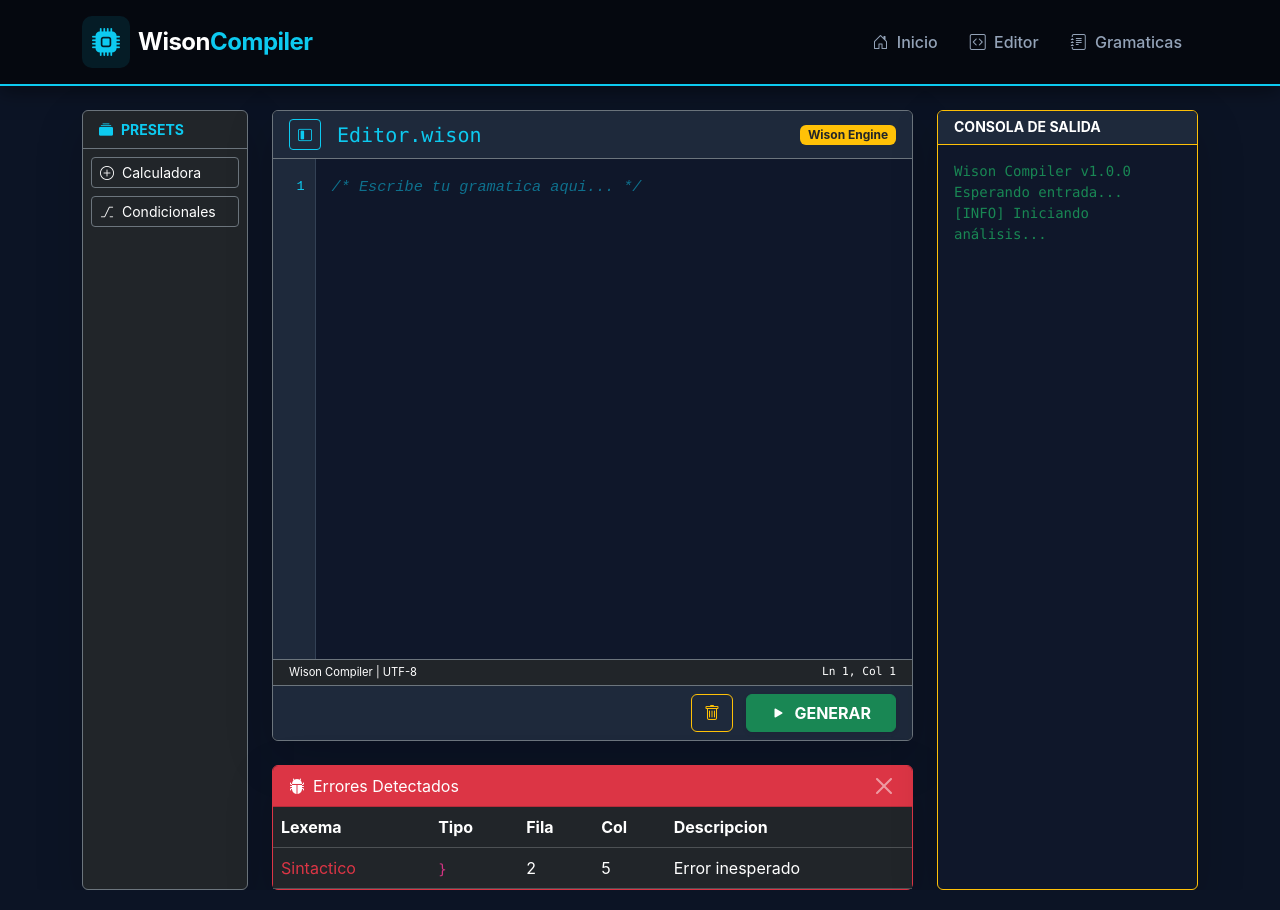
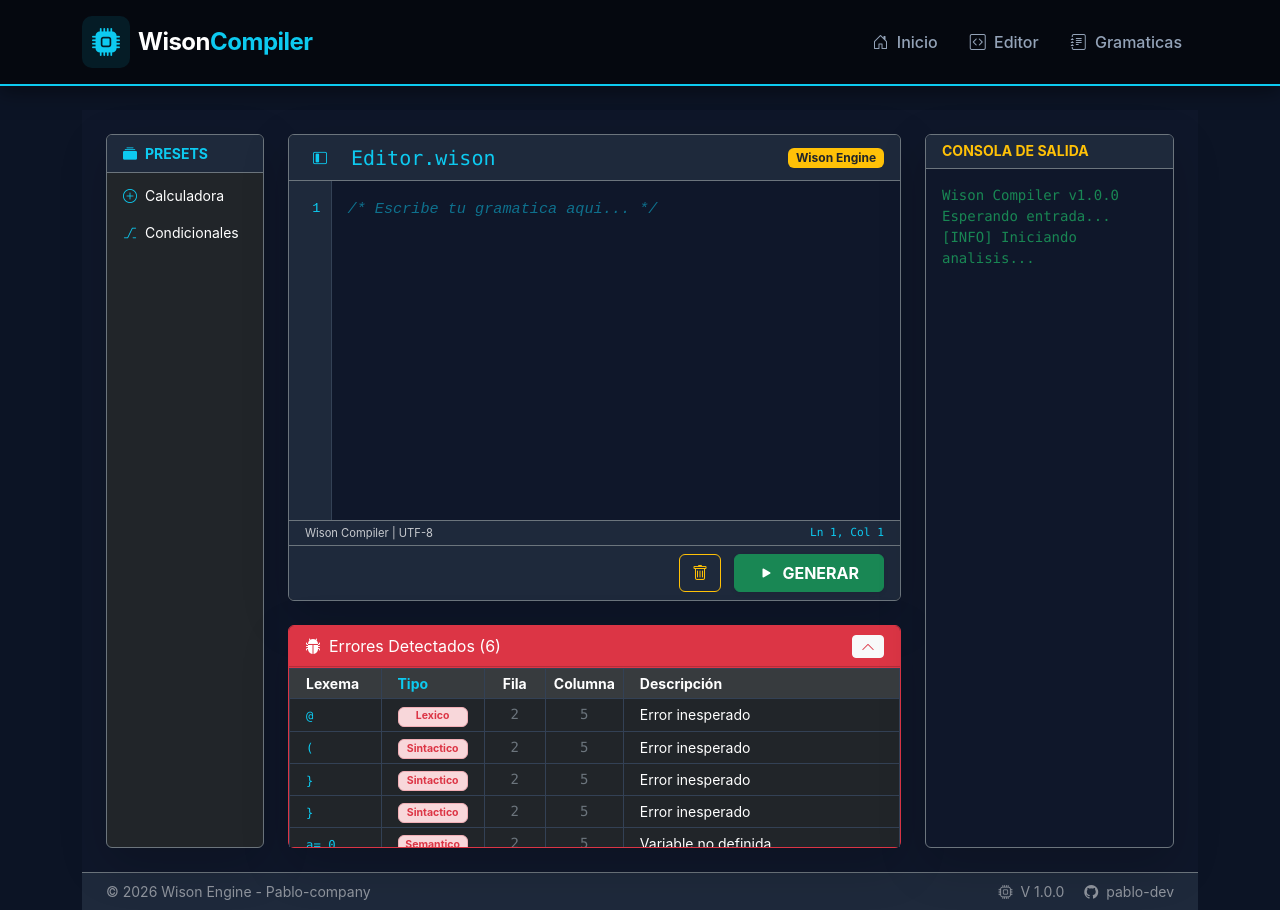
Before and after one commit to pablo-mald03/Practica-No2-Compi-1, a SvelteKit app in the folder web-practica-no2-compi1/: page /editor in a window 1280 px wide. Both pictures are taken after a click on the button "GENERAR". Built offline with nearby package versions, Linux system fonts and the light colour scheme.

Commit message:
Se ha establecido la interfaz para poder generar la gramatica y ver errores

```diff
--- a/web-practica-no2-compi1/src/routes/editor/+page.svelte
+++ b/web-practica-no2-compi1/src/routes/editor/+page.svelte
@@ -1,6 +1,6 @@
 <script>
-    import './editor.css';
-    import { createEditorState } from './editor.svelte.js';
+    import "./editor.css";
+    import { createEditorState } from "./editor.svelte.js";
 
     //Se inicializa el estado
     const e = createEditorState();
@@ -18,62 +18,99 @@
         handleScroll();
         e.actualizarPosicion(event.target);
     }
-
 </script>
 
-<div class="row g-4">
+<div
+    class="container-fluid min-vh-100 d-flex flex-column text-white p-0"
+    style="background-color: #0f172a;"
+>
+    <main class="flex-grow-1 p-4 d-flex flex-column">
+        <div class="row g-4 flex-grow-1">
             {#if e.mostrarPresets}
-        <div class="col-md-2">
-            <div class="card shadow-lg border-secondary bg-dark h-100">
-                <div class="card-header border-secondary text-info small fw-bold">
+                <div class="col-md-2 d-flex flex-column">
+                    <div
+                        class="card shadow-lg border-secondary bg-dark flex-grow-1"
+                    >
+                        <div
+                            class="card-header border-secondary text-info small fw-bold"
+                            style="background-color: #1e293b;"
+                        >
                             <i class="bi bi-collection-fill me-2"></i>PRESETS
                         </div>
                         <div class="card-body p-2">
                             <button
-                        class="btn btn-outline-secondary text-white btn-sm w-100 mb-2 text-start"
+                                class="btn btn-outline-secondary text-white btn-sm w-100 mb-2 text-start border-0"
                                 onclick={() => e.cargarPreset("calculadora")}
                             >
-                        <i class="bi bi-plus-circle me-2"></i>Calculadora
+                                <i class="bi bi-plus-circle me-2 text-info"
+                                ></i>Calculadora
                             </button>
                             <button
-                        class="btn btn-outline-secondary text-white btn-sm w-100 mb-2 text-start"
+                                class="btn btn-outline-secondary text-white btn-sm w-100 mb-2 text-start border-0"
                                 onclick={() => e.cargarPreset("if-else")}
                             >
-                        <i class="bi bi-alt me-2"></i>Condicionales
+                                <i class="bi bi-alt me-2 text-info"
+                                ></i>Condicionales
                             </button>
                         </div>
                     </div>
                 </div>
             {/if}
 
-    <div class={e.mostrarPresets ? "col-md-7" : "col-md-9"}>
-        <div class="card shadow-lg border-secondary bg-dark mb-4">
-            <div class="card-header border-secondary d-flex justify-content-between align-items-center" style="background-color: #1e293b;">
+            <div
+                class="{e.mostrarPresets
+                    ? 'col-md-7'
+                    : 'col-md-9'} d-flex flex-column"
+            >
+                <div
+                    class="card shadow-lg border-secondary bg-dark d-flex flex-column flex-grow-1 mb-4"
+                >
+                    <div
+                        class="card-header border-secondary d-flex justify-content-between align-items-center"
+                        style="background-color: #1e293b;"
+                    >
                         <div class="d-flex align-items-center">
                             <button
-                        class="btn btn-sm btn-outline-info me-3"
-                        onclick={() => (e.mostrarPresets = !e.mostrarPresets)}
-                        aria-label="Insertar preset"
+                                class="btn btn-sm btn-outline-info me-3 border-0"
+                                onclick={() =>
+                                    (e.mostrarPresets = !e.mostrarPresets)}
+                                aria-label="Mostrar presets"
                             >
-                        <i class="bi {e.mostrarPresets ? 'bi-layout-sidebar-inset' : 'bi-layout-sidebar'}"></i>
+                                <i
+                                    class="bi {e.mostrarPresets
+                                        ? 'bi-layout-sidebar-inset'
+                                        : 'bi-layout-sidebar'}"
+                                ></i>
                             </button>
-                    <h5 class="mb-0 text-info font-monospace">Editor.wison</h5>
+                            <h5 class="mb-0 text-info font-monospace">
+                                Editor.wison
+                            </h5>
                         </div>
-                <span class="badge bg-warning text-dark">Wison Engine</span>
+                        <span class="badge bg-warning text-dark"
+                            >Wison Engine</span
+                        >
                     </div>
 
-            <div class="card-body p-0 position-relative d-flex" style="background-color: #0f172a;">
-                <div class="gutter select-none" bind:this={elGutter}>
+                    <div
+                        class="card-body p-0 position-relative d-flex flex-grow-1"
+                        style="background-color: #0f172a; overflow: hidden;"
+                    >
+                        <div
+                            class="gutter select-none overflow-hidden"
+                            bind:this={elGutter}
+                        >
                             {#each e.lineasArray as n}
-                        <div class="gutter-num" class:text-info={n === e.fila}>
+                                <div
+                                    class="gutter-num"
+                                    class:text-info={n === e.fila}
+                                >
                                     {n}
                                 </div>
                             {/each}
                         </div>
-
                         <textarea
                             bind:this={elTextarea}
-                    class="form-control border-0 text-white editor-textarea"
+                            class="form-control border-0 text-white editor-textarea flex-grow-1"
                             bind:value={e.codigoGramatica}
                             onkeyup={handleCursor}
                             onclick={handleCursor}
@@ -83,20 +120,36 @@
                         ></textarea>
                     </div>
 
-            <div class="status-bar px-3 py-1 bg-dark text-white border-top border-secondary d-flex justify-content-between">
-                <span class="small">Wison Compiler | UTF-8</span>
-                <span class="small font-monospace">Ln {e.fila}, Col {e.columna}</span>
+                    <div
+                        class="status-bar px-3 py-1 text-white border-top border-secondary d-flex justify-content-between"
+                        style="background-color: #1e293b;"
+                    >
+                        <span class="small opacity-75"
+                            >Wison Compiler | UTF-8</span
+                        >
+                        <span class="small font-monospace text-info"
+                            >Ln {e.fila}, Col {e.columna}</span
+                        >
                     </div>
 
-            <div class="card-footer border-secondary text-end" style="background-color: #1e293b;">
+                    <div
+                        class="card-footer border-secondary text-end"
+                        style="background-color: #1e293b;"
+                    >
                         <button
                             class="btn btn-outline-warning me-2"
-                    onclick={() => { e.codigoGramatica = ""; e.errores = []; }}
-                    aria-label="Limpiar editor"
+                            onclick={() => {
+                                e.codigoGramatica = "";
+                                e.errores = [];
+                            }}
+                            aria-label="compilar gramatica"
                         >
                             <i class="bi bi-trash"></i>
                         </button>
-                <button class="btn btn-success px-4 fw-bold shadow-sm" onclick={() => e.compilar()}>
+                        <button
+                            class="btn btn-success px-4 fw-bold shadow-sm"
+                            onclick={() => e.compilar()}
+                        >
                             <i class="bi bi-play-fill me-1"></i> GENERAR
                         </button>
                     </div>
@@ -104,50 +157,138 @@
 
                 {#if e.errores.length > 0}
                     <div class="card shadow-lg border-danger bg-dark">
-                <div class="card-header bg-danger text-white d-flex justify-content-between">
-                    <span><i class="bi bi-bug-fill me-2"></i>Errores Detectados</span>
+                        <div
+                            class="card-header bg-danger text-white d-flex justify-content-between align-items-center"
+                        >
+                            <span
+                                ><i class="bi bi-bug-fill me-2"></i>Errores
+                                Detectados ({e.errores.length})</span
+                            >
                             <button
-                        class="btn-close btn-close-white"
-                        onclick={() => (e.errores = [])}
-                        aria-label="Cerrar reporte de errores"
-                    ></button>
+                                class="btn btn-sm btn-light py-0 px-2"
+                                onclick={() =>
+                                    (e.mostrarErrores = !e.mostrarErrores)}
+                                aria-label="mostrar errores"
+                            >
+                                <i
+                                    class="bi {e.mostrarErrores
+                                        ? 'bi-chevron-up'
+                                        : 'bi-chevron-down'} text-danger"
+                                ></i>
+                            </button>
                         </div>
-                <div class="card-body p-0">
-                    <table class="table table-dark table-hover mb-0">
-                        <thead>
-                            <tr>
-                                <th>Lexema</th>
-                                <th>Tipo</th>
-                                <th>Fila</th>
-                                <th>Col</th>
-                                <th>Descripcion</th>
+
+                        {#if e.mostrarErrores}
+                            <div
+                                class="card-body p-0 overflow-auto"
+                                style="max-height: 180px; border-top: 1px solid #dc3545;"
+                            >
+                                <table
+                                    class="table table-dark table-hover table-bordered mb-0 small"
+                                    style="border-color: #334155;"
+                                >
+                                    <thead
+                                        class="sticky-top"
+                                        style="z-index: 10;"
+                                    >
+                                        <tr class="table-active">
+                                            <th
+                                                class="py-1 px-3"
+                                                style="width: 15%;">Lexema</th
+                                            >
+                                            <th
+                                                class="py-1 px-3 text-info"
+                                                style="width: 15%;">Tipo</th
+                                            >
+                                            <th
+                                                class="py-1 px-2 text-center"
+                                                style="width: 10%;">Fila</th
+                                            >
+                                            <th
+                                                class="py-1 px-2 text-center"
+                                                style="width: 10%;">Columna</th
+                                            >
+                                            <th class="py-1 px-3"
+                                                >Descripción</th
+                                            >
                                         </tr>
                                     </thead>
                                     <tbody>
                                         {#each e.errores as err}
-                                <tr>
-                                    <td class="text-danger">{err.tipo}</td>
-                                    <td><code>{err.lexema}</code></td>
-                                    <td>{err.fila}</td>
-                                    <td>{err.columna}</td>
-                                    <td>{err.descripcion}</td>
+                                            <tr class="align-middle">
+                                                <td class="py-1 px-3">
+                                                    <code
+                                                        class="text-info"
+                                                        >{err.lexema}</code
+                                                    >
+                                                </td>
+                                                <td class="py-1 px-3">
+                                                    <span
+                                                        class="badge bg-danger-subtle text-danger border border-danger-subtle w-100"
+                                                    >
+                                                        {err.tipo}
+                                                    </span>
+                                                </td>
+                                                <td
+                                                    class="py-1 px-2 text-center font-monospace text-secondary"
+                                                >
+                                                    {err.fila}
+                                                </td>
+                                                <td
+                                                    class="py-1 px-2 text-center font-monospace text-secondary"
+                                                >
+                                                    {err.columna}
+                                                </td>
+                                                <td
+                                                    class="py-1 px-3 text-light-50"
+                                                >
+                                                    {err.descripcion}
+                                                </td>
                                             </tr>
                                         {/each}
                                     </tbody>
                                 </table>
                             </div>
+                        {/if}
                     </div>
                 {/if}
             </div>
 
-    <div class="col-md-3">
-        <div class="card shadow-lg border-warning h-100" style="background-color: #0f172a;">
-            <div class="card-header border-warning text-white py-2" style="background-color: #1e293b;">
-                <h6 class="mb-0 small fw-bold">CONSOLA DE SALIDA</h6>
+            <div class="col-md-3 d-flex flex-column">
+                <div
+                    class="card shadow-lg border-secondary flex-grow-1"
+                    style="background-color: #0f172a;"
+                >
+                    <div
+                        class="card-header border-secondary text-warning py-2"
+                        style="background-color: #1e293b;"
+                    >
+                        <h6 class="mb-0 small fw-bold text-warning">
+                            CONSOLA DE SALIDA
+                        </h6>
                     </div>
-            <div class="card-body p-3 overflow-auto">
-                <pre class="text-success small"><code>{e.logConsola}</code></pre>
+                    <div
+                        class="card-body p-3 overflow-auto flex-grow-1 bg-transparent"
+                    >
+                        <pre class="text-success small"><code
+                                >{e.logConsola}</code
+                            ></pre>
                     </div>
                 </div>
             </div>
         </div>
+    </main>
+
+    <footer
+        class="py-2 px-4 border-top border-secondary text-center small text-white-50"
+        style="background-color: #1e293b;"
+    >
+        <div class="d-flex justify-content-between align-items-center">
+            <span>© 2026 Wison Engine - Pablo-company</span>
+            <div>
+                <span class="me-3"><i class="bi bi-cpu me-1"></i> V 1.0.0</span>
+                <span><i class="bi bi-github me-1"></i> pablo-dev</span>
+            </div>
+        </div>
+    </footer>
+</div>
--- a/web-practica-no2-compi1/src/routes/editor/editor.css
+++ b/web-practica-no2-compi1/src/routes/editor/editor.css
@@ -1,4 +1,4 @@
-    .gutter {
+.gutter {
         width: 45px;
         background-color: #1e293b;
         color: #4b5563;
@@ -18,7 +18,7 @@
 
     .editor-textarea {
         background: transparent !important;
-        height: 500px;
+        height: 100%; /* <--- EL SECRETO ESTÁ AQUÍ */
         font-family: "Fira Code", monospace;
         font-size: 0.95rem;
         line-height: 1.5rem;
--- a/web-practica-no2-compi1/src/routes/editor/editor.svelte.js
+++ b/web-practica-no2-compi1/src/routes/editor/editor.svelte.js
@@ -1,19 +1,24 @@
-// editor.svelte.js
+//Funcion javaScript que permite crear la reactividad de la pagina web
 export function createEditorState() {
-    // 1. Definimos las variables internas (usando los nombres largos para evitar líos)
+    //Se definen las variables que se usaran para operar de forma reactiva
     let codigoGramatica = $state("");
     let logConsola = $state("Wison Compiler v1.0.0\nEsperando entrada...");
     let fila = $state(1);
     let columna = $state(1);
     let errores = $state([]);
+
+    /*Variable que permite mostrar los presets*/
     let mostrarPresets = $state(true);
 
-    // 2. Definimos la lógica derivada
+    /*Estado para minimizar y maximizar la tabla de errores*/
+    let mostrarErrores = $state(true);
+
+    //Registro de las lineas que tiene el editor de texto
     let lineasArray = $derived(codigoGramatica.split("\n").map((_, i) => i + 1));
 
-    // 3. Retornamos el objeto que el HTML va a usar
+    //Se retorna el objeto para poderse usar en el HTML en el DOM
     return {
-        // Getters y Setters para que Svelte 5 detecte los cambios
+        // Getters y Setters para que la web pueda detectar los cambios
         get codigoGramatica() { return codigoGramatica; },
         set codigoGramatica(v) { codigoGramatica = v; },
 
@@ -32,16 +37,20 @@ export function createEditorState() {
         get mostrarPresets() { return mostrarPresets; },
         set mostrarPresets(v) { mostrarPresets = v; },
 
+        get mostrarErrores() { return mostrarErrores; },
+        set mostrarErrores(v) { mostrarErrores = v; },
+
         get lineasArray() { return lineasArray; },
 
-        // Métodos de acción
+        //Metodo que permite actualizar la posicion del caret
         actualizarPosicion(textarea) {
             const textoHastaCursor = textarea.value.substring(0, textarea.selectionStart);
             const lineas = textoHastaCursor.split("\n");
-            fila = lineas.length; // Actualizamos la variable interna
+            fila = lineas.length;
             columna = lineas[lineas.length - 1].length + 1;
         },
 
+        /*Metodo que permite cargar un preset para poder insertar codigo*/
         cargarPreset(tipo) {
             if (tipo === "calculadora") {
                 codigoGramatica = `%lex\n%%\n"+" return '+';\n[0-9]+ return 'NUM';\n/lex\n%%\nexp: exp '+' NUM | NUM;`;
@@ -49,10 +58,17 @@ export function createEditorState() {
             logConsola += `\n[INFO] Preset "${tipo}" cargado.`;
         },
 
+        /*Metodo que permite compilar QUEMADO DE MOMENTO*/
         compilar() {
-            logConsola += "\n[INFO] Iniciando análisis...";
+            logConsola += "\n[INFO] Iniciando analisis...";
+            mostrarErrores = true;
             errores = [
-                { tipo: "Sintactico", lexema: "}", fila: 2, columna: 5, descripcion: "Error inesperado" }
+                { lexema: "@", tipo: "Lexico", fila: 2, columna: 5, descripcion: "Error inesperado" },
+                { lexema: "(", tipo: "Sintactico", fila: 2, columna: 5, descripcion: "Error inesperado" },
+                { lexema: "}", tipo: "Sintactico", fila: 2, columna: 5, descripcion: "Error inesperado" },
+                { lexema: "}", tipo: "Sintactico", fila: 2, columna: 5, descripcion: "Error inesperado" },
+                { lexema: "a= 0", tipo: "Semantico", fila: 2, columna: 5, descripcion: "Variable no definida" },
+                { lexema: "if", tipo: "Sintactico", fila: 2, columna: 5, descripcion: "token no registrado en la gramatica" }
             ];
         }
     };
```
Lines whose indentation alone changed are shown as unchanged.
